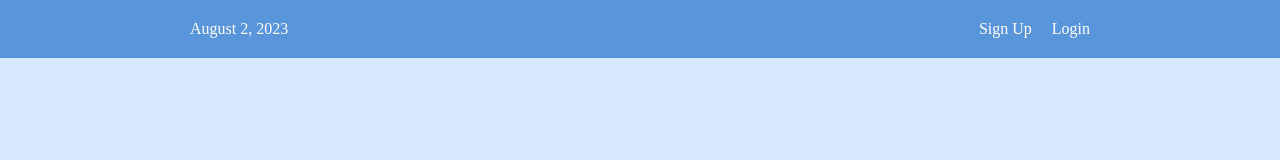
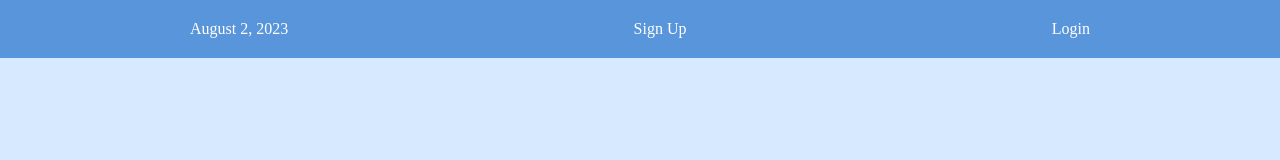
Before and after one commit to LochNessa131/Flexbox_Practice, a plain HTML site: page index.html in a window 1280 px wide. Shown: the top 160 px of the page. Drawn offline with Linux system fonts and the light colour scheme.

Commit message:
Condense by removing an element to make HTML look cleaner

```diff
--- a/index.html
+++ b/index.html
@@ -10,7 +10,6 @@
     <div class='menu-container'>
       <div class='menu'>
         <div class='date'>August 2, 2023 </div>
-        <div class='links'>
           <div class='signup'>Sign Up</div>
           <div class='login'>Login</div>
         </div>
```
